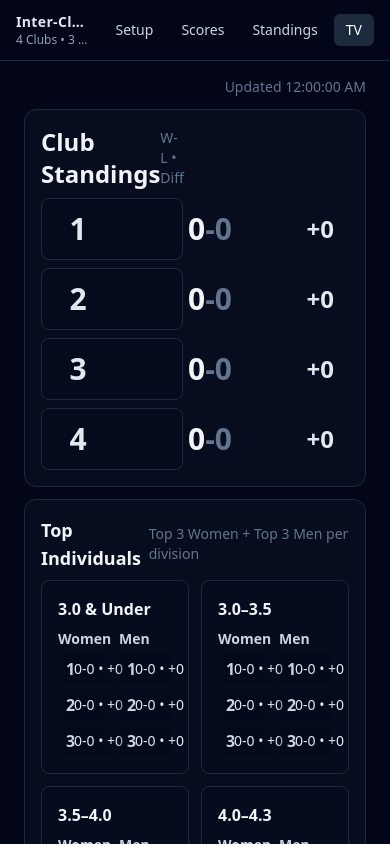
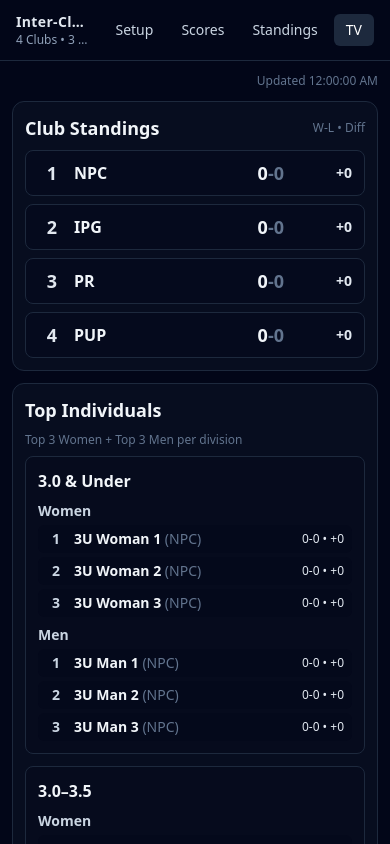
Before and after one commit to iggz83/Tourney-app, a React (Vite) app: page /#/tv in a window 390 px wide. Shown: the top 844 px of the page. Built offline with nearby package versions, Linux system fonts and the light colour scheme; no server answers.

Commit message:
TV: mobile responsive layout (preserve desktop via lg breakpoints)

```diff
--- a/src/pages/TvPage.tsx
+++ b/src/pages/TvPage.tsx
@@ -53,75 +53,82 @@ export function TvPage() {
   }, [playerStandingByPlayerId, state.divisions, state.players])
 
   return (
-    <div className="px-6 py-4">
-      <div className="mb-3 flex justify-end text-sm text-slate-500 tabular-nums">
+    <div className="px-3 py-3 sm:px-4 sm:py-4 lg:px-6 lg:py-4">
+      <div className="mb-3 flex justify-end text-xs text-slate-500 tabular-nums sm:text-sm">
         Updated {new Date(state.updatedAt).toLocaleTimeString()}
       </div>
 
       <div className="grid gap-3">
-        <section className="rounded-xl border border-slate-800 bg-slate-900/40 p-4">
+        <section className="rounded-xl border border-slate-800 bg-slate-900/40 p-3 sm:p-4">
           {/* 2-column layout; keep all standings in the LEFT column and leave the RIGHT column empty */}
-          <div className="grid grid-cols-2 gap-6">
+          <div className="grid gap-4 lg:grid-cols-2 lg:gap-6">
             <div>
               <div className="mb-2 flex items-center justify-between">
-                <h2 className="text-2xl font-semibold">Club Standings</h2>
-                <div className="text-sm text-slate-500">W-L • Diff</div>
+                <h2 className="text-lg font-semibold sm:text-xl lg:text-2xl">Club Standings</h2>
+                <div className="text-xs text-slate-500 sm:text-sm">W-L • Diff</div>
               </div>
 
               <div className="space-y-2">
               {clubStandings.map((row, idx) => (
                 <div
                   key={row.clubId}
-                  className="grid w-full grid-cols-[40px_minmax(0,1fr)_110px_90px] items-center gap-3 rounded-lg border border-slate-800 bg-slate-950/30 px-4 py-3"
+                  className="grid w-full grid-cols-[28px_minmax(0,1fr)_72px_60px] items-center gap-2 rounded-lg border border-slate-800 bg-slate-950/30 px-3 py-2 sm:grid-cols-[34px_minmax(0,1fr)_88px_72px] sm:gap-3 sm:px-4 sm:py-3 lg:grid-cols-[40px_minmax(0,1fr)_110px_90px]"
                 >
-                  <div className="text-center text-3xl font-bold text-slate-200">{idx + 1}</div>
+                  <div className="text-center text-lg font-bold text-slate-200 sm:text-2xl lg:text-3xl">{idx + 1}</div>
                   <div className="min-w-0">
-                    <div className="truncate text-3xl font-semibold">{clubNameById.get(row.clubId) ?? row.clubId}</div>
+                    <div className="truncate text-base font-semibold sm:text-xl lg:text-3xl">
+                      {clubNameById.get(row.clubId) ?? row.clubId}
+                    </div>
                   </div>
-                  <div className="text-right tabular-nums text-3xl font-bold">
+                  <div className="text-right tabular-nums text-lg font-bold sm:text-2xl lg:text-3xl">
                     {row.wins}
                     <span className="text-slate-500">-{row.losses}</span>
                   </div>
-                  <div className="text-right tabular-nums text-2xl font-semibold text-slate-200 whitespace-nowrap">
+                  <div className="text-right tabular-nums text-sm font-semibold text-slate-200 whitespace-nowrap sm:text-lg lg:text-2xl">
                     {row.pointDiff >= 0 ? `+${row.pointDiff}` : row.pointDiff}
                   </div>
                 </div>
               ))}
               </div>
             </div>
-            <div />
+            <div className="hidden lg:block" />
           </div>
         </section>
 
-        <section className="rounded-xl border border-slate-800 bg-slate-900/40 p-4">
-          <div className="mb-2 flex items-center justify-between">
+        <section className="rounded-xl border border-slate-800 bg-slate-900/40 p-3 sm:p-4">
+          <div className="mb-2 flex flex-wrap items-baseline justify-between gap-2">
             <h2 className="text-lg font-semibold">Top Individuals</h2>
-            <div className="text-sm text-slate-500">Top 3 Women + Top 3 Men per division</div>
+            <div className="text-xs text-slate-500 sm:text-sm">Top 3 Women + Top 3 Men per division</div>
           </div>
 
-          <div className="grid grid-cols-2 gap-3">
+          <div className="grid gap-3 md:grid-cols-2">
             {topByDivision.map(({ division, women, men }) => (
-              <div key={division.id} className="rounded-lg border border-slate-800 bg-slate-950/20 p-4">
+              <div key={division.id} className="rounded-lg border border-slate-800 bg-slate-950/20 p-3 sm:p-4">
                 <div className="mb-2 flex items-baseline justify-between gap-2">
                   <div className="text-base font-semibold text-slate-100 truncate">{division.name}</div>
                 </div>
 
-                <div className="grid grid-cols-2 gap-2">
+                <div className="grid gap-2 sm:grid-cols-2">
                   <div>
                     <div className="mb-1 text-sm font-semibold text-slate-300">Women</div>
                     <div className="space-y-1">
                       {women.map(({ p, s }, idx) => (
-                        <div key={p.id} className="flex items-center justify-between gap-2 rounded-md bg-slate-950/30 px-2 py-1">
+                        <div
+                          key={p.id}
+                          className="flex items-center justify-between gap-2 rounded-md bg-slate-950/30 px-2 py-1"
+                        >
                           <div className="flex items-center gap-2 min-w-0">
-                            <div className="w-6 text-center text-base font-bold text-slate-300">{idx + 1}</div>
+                            <div className="w-5 text-center text-sm font-bold text-slate-300 sm:w-6 sm:text-base">
+                              {idx + 1}
+                            </div>
                             <div className="min-w-0">
-                              <div className="truncate text-base font-semibold text-slate-100">
+                              <div className="truncate text-sm font-semibold text-slate-100 sm:text-base">
                                 {displayPlayerName(p)}{' '}
                                 <span className="text-slate-500 font-medium">({p.clubId})</span>
                               </div>
                             </div>
                           </div>
-                          <div className="shrink-0 text-right tabular-nums text-sm text-slate-200 whitespace-nowrap">
+                          <div className="shrink-0 text-right tabular-nums text-xs text-slate-200 whitespace-nowrap sm:text-sm">
                             {s.wins}-{s.losses} • {s.pointDiff >= 0 ? `+${s.pointDiff}` : s.pointDiff}
                           </div>
                         </div>
@@ -133,17 +140,22 @@ export function TvPage() {
                     <div className="mb-1 text-sm font-semibold text-slate-300">Men</div>
                     <div className="space-y-1">
                       {men.map(({ p, s }, idx) => (
-                        <div key={p.id} className="flex items-center justify-between gap-2 rounded-md bg-slate-950/30 px-2 py-1">
+                        <div
+                          key={p.id}
+                          className="flex items-center justify-between gap-2 rounded-md bg-slate-950/30 px-2 py-1"
+                        >
                           <div className="flex items-center gap-2 min-w-0">
-                            <div className="w-6 text-center text-base font-bold text-slate-300">{idx + 1}</div>
+                            <div className="w-5 text-center text-sm font-bold text-slate-300 sm:w-6 sm:text-base">
+                              {idx + 1}
+                            </div>
                             <div className="min-w-0">
-                              <div className="truncate text-base font-semibold text-slate-100">
+                              <div className="truncate text-sm font-semibold text-slate-100 sm:text-base">
                                 {displayPlayerName(p)}{' '}
                                 <span className="text-slate-500 font-medium">({p.clubId})</span>
                               </div>
                             </div>
                           </div>
-                          <div className="shrink-0 text-right tabular-nums text-sm text-slate-200 whitespace-nowrap">
+                          <div className="shrink-0 text-right tabular-nums text-xs text-slate-200 whitespace-nowrap sm:text-sm">
                             {s.wins}-{s.losses} • {s.pointDiff >= 0 ? `+${s.pointDiff}` : s.pointDiff}
                           </div>
                         </div>
```
